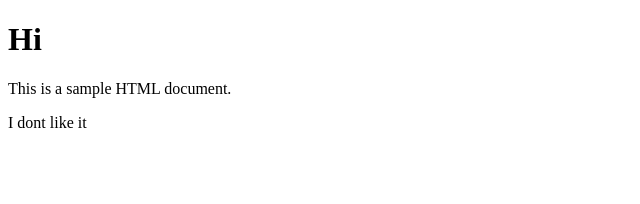
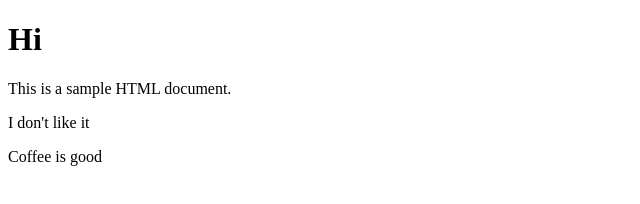
Before and after one commit to Richwell111/gitHub, a plain HTML site: page index.html in a window 1280 px wide. Shown: the whole page, without its empty margins (0-640 px from the left). Drawn offline with Linux system fonts and the light colour scheme.

Commit message:
Nice Name

```diff
--- a/index.html
+++ b/index.html
@@ -8,6 +8,7 @@
 <body>
     <h1>Hi</h1>
     <p>This is a sample HTML document.</p>
-    <p>I dont like it</p>
+    <p>I don't like it</p>
+    <p>Coffee is good </p>
 </body>
 </html>
```
